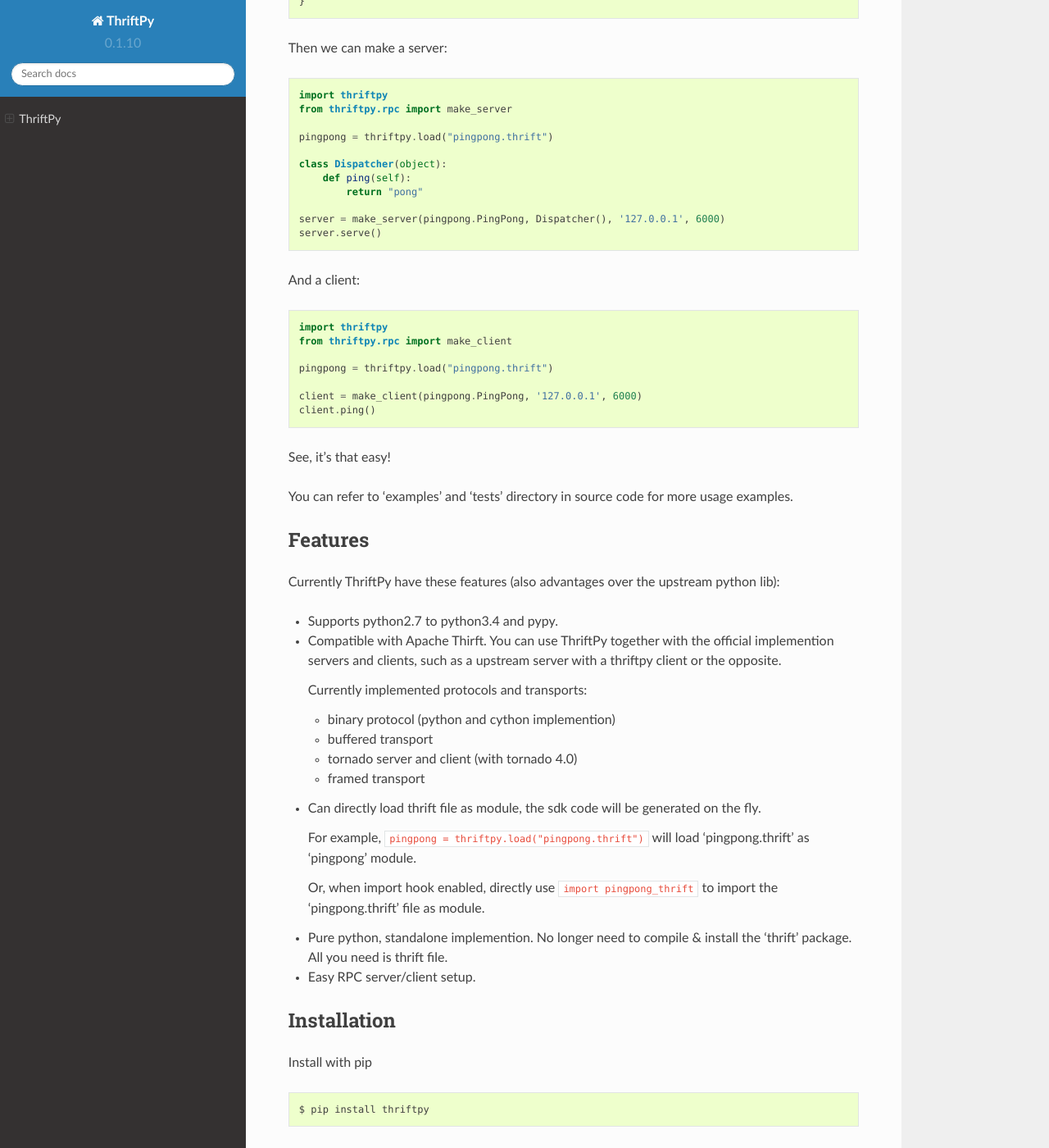
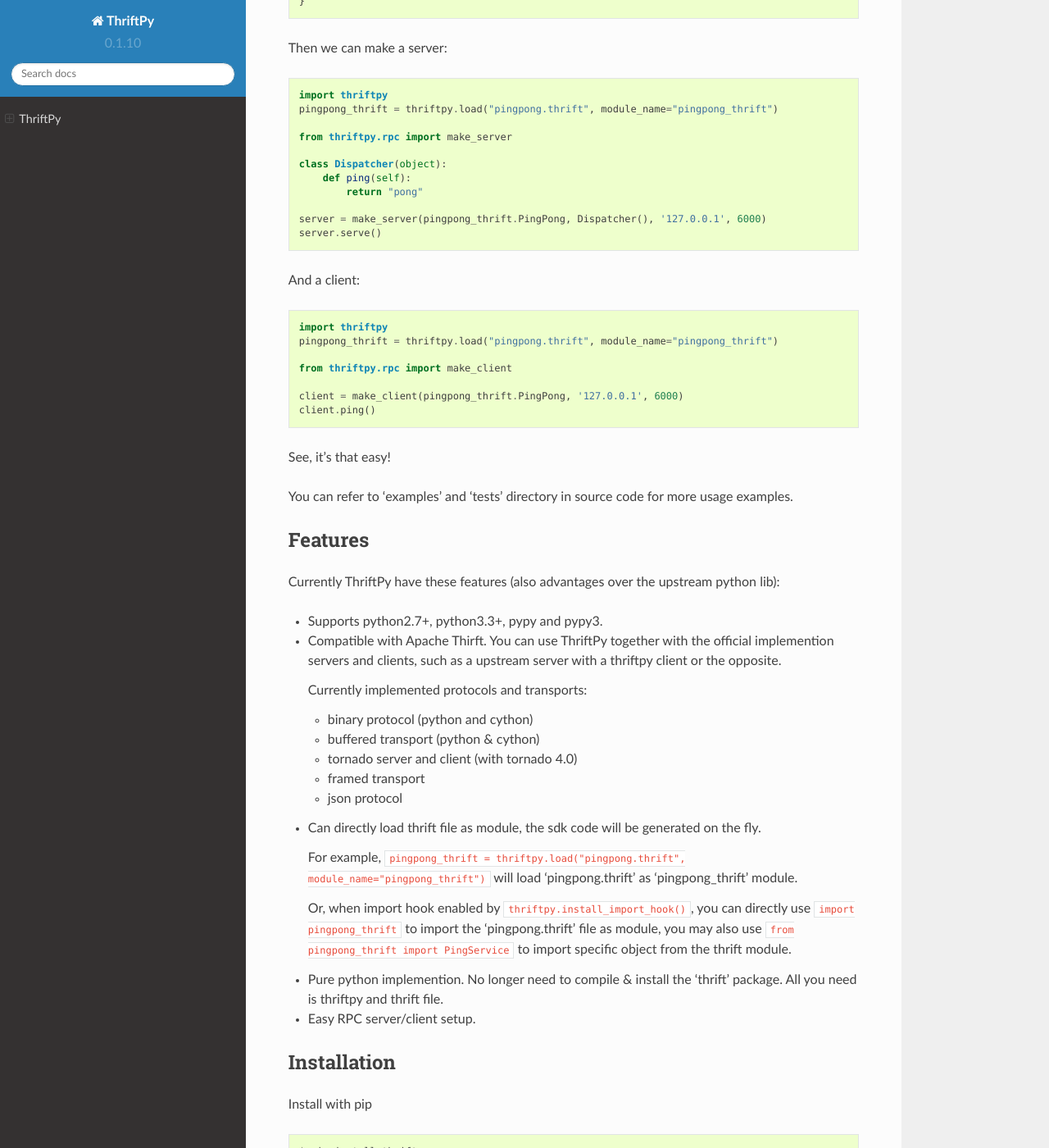
Before and after one commit to Thriftpy/thriftpy, a Sphinx documentation site: the page built from docs/index.rst, in a window 1280 px wide and 1400 px high, scrolled down 677 px. Shown: the whole window at 82% size. Built offline with Sphinx 7.4.7 and the Read the Docs theme 2.0.0, drawn with Linux system fonts in a browser that asks for light colours; some of the changed text lies outside the part shown.

Commit message:
update docs and readme.
1. update cython usage examples
2. update features
3. remove TODOs since they were mostly done

```diff
--- a/docs/index.rst
+++ b/docs/index.rst
@@ -36,15 +36,15 @@
 .. code:: python
 
     import thriftpy
+    pingpong_thrift = thriftpy.load("pingpong.thrift", module_name="pingpong_thrift")
+
     from thriftpy.rpc import make_server
-
-    pingpong = thriftpy.load("pingpong.thrift")
 
     class Dispatcher(object):
         def ping(self):
             return "pong"
 
-    server = make_server(pingpong.PingPong, Dispatcher(), '127.0.0.1', 6000)
+    server = make_server(pingpong_thrift.PingPong, Dispatcher(), '127.0.0.1', 6000)
     server.serve()
 
 And a client:
@@ -52,11 +52,11 @@
 .. code:: python
 
     import thriftpy
+    pingpong_thrift = thriftpy.load("pingpong.thrift", module_name="pingpong_thrift")
+
     from thriftpy.rpc import make_client
 
-    pingpong = thriftpy.load("pingpong.thrift")
-
-    client = make_client(pingpong.PingPong, '127.0.0.1', 6000)
+    client = make_client(pingpong_thrift.PingPong, '127.0.0.1', 6000)
     client.ping()
 
 See, it's that easy!
@@ -69,11 +69,10 @@
 Features
 ========
 
-
 Currently ThriftPy have these features (also advantages over the upstream
 python lib):
 
-- Supports python2.7 to python3.4 and pypy.
+- Supports python2.7+, python3.3+, pypy and pypy3.
 
 - Compatible with Apache Thirft.  You can use ThriftPy together with the
   official implemention servers and clients, such as a upstream server with
@@ -81,25 +80,29 @@
 
   Currently implemented protocols and transports:
 
-  * binary protocol (python and cython implemention)
+  * binary protocol (python and cython)
 
-  * buffered transport
+  * buffered transport (python & cython)
 
   * tornado server and client (with tornado 4.0)
 
   * framed transport
 
+  * json protocol
+
 - Can directly load thrift file as module, the sdk code will be generated on
   the fly.
 
-  For example, ``pingpong = thriftpy.load("pingpong.thrift")`` will load
-  'pingpong.thrift' as 'pingpong' module.
+  For example, ``pingpong_thrift = thriftpy.load("pingpong.thrift", module_name="pingpong_thrift")``
+  will load 'pingpong.thrift' as 'pingpong_thrift' module.
 
-  Or, when import hook enabled, directly use ``import pingpong_thrift`` to
-  import the 'pingpong.thrift' file as module.
+  Or, when import hook enabled by ``thriftpy.install_import_hook()``, you can
+  directly use ``import pingpong_thrift`` to import the 'pingpong.thrift' file
+  as module, you may also use ``from pingpong_thrift import PingService`` to
+  import specific object from the thrift module.
 
-- Pure python, standalone implemention. No longer need to compile & install
-  the 'thrift' package. All you need is thrift file.
+- Pure python implemention. No longer need to compile & install the 'thrift'
+  package. All you need is thriftpy and thrift file.
 
 - Easy RPC server/client setup.
 
@@ -129,14 +132,20 @@
 
 The TCyBinaryProtocol can be used to accelerate serialize and deserialize.
 
+.. note::
+
+    The TCyBinaryProtocol and TCyBufferedTransport must be used together.
+
 .. code:: python
 
     from thriftpy.protocol import TCyBinaryProtocolFactory
-    from thriftpy.rpc import make_server
+    from thriftpy.transport import TCyBufferedTransportFactory
+    from thriftpy.rpc import client_context
 
     server = make_server(
         pingpong_thrift.PingPong, Dispatcher(), '127.0.0.1', 6000,
-        proto_factory=TCyBinaryProtocolFactory())
+        proto_factory=TCyBinaryProtocolFactory(),
+        trans_factory=TCyBufferedTransport())
     print("serving...")
     server.serve()
 
@@ -145,11 +154,13 @@
 .. code:: python
 
     from thriftpy.protocol import TCyBinaryProtocolFactory
+    from thriftpy.transport import TCyBufferedTransportFactory
     from thriftpy.rpc import make_client
 
     client = make_client(
         pingpong_thrift.PingPong, '127.0.0.1', 6000,
-        proto_factory=TCyBinaryProtocolFactory())
+        proto_factory=TCyBinaryProtocolFactory(),
+        trans_factory=TCyBufferedTransport())
     client.ping()
 
 Or client context:
@@ -157,11 +168,13 @@
 .. code:: python
 
     from thriftpy.protocol import TCyBinaryProtocolFactory
+    from thriftpy.transport import TCyBufferedTransportFactory
     from thriftpy.rpc import client_context
 
     with client_context(
             pingpong_thrift.PingPong, '127.0.0.1', 6000,
-            proto_factory=TCyBinaryProtocolFactory()) as c:
+            proto_factory=TCyBinaryProtocolFactory(),
+            trans_factory=TCyBufferedTransportFactory()) as c:
         c.ping()
 
 
```
Also changed, not shown: other parts of docs/index.rst (+0 -19 lines), README.rst (+19 -34 lines).
